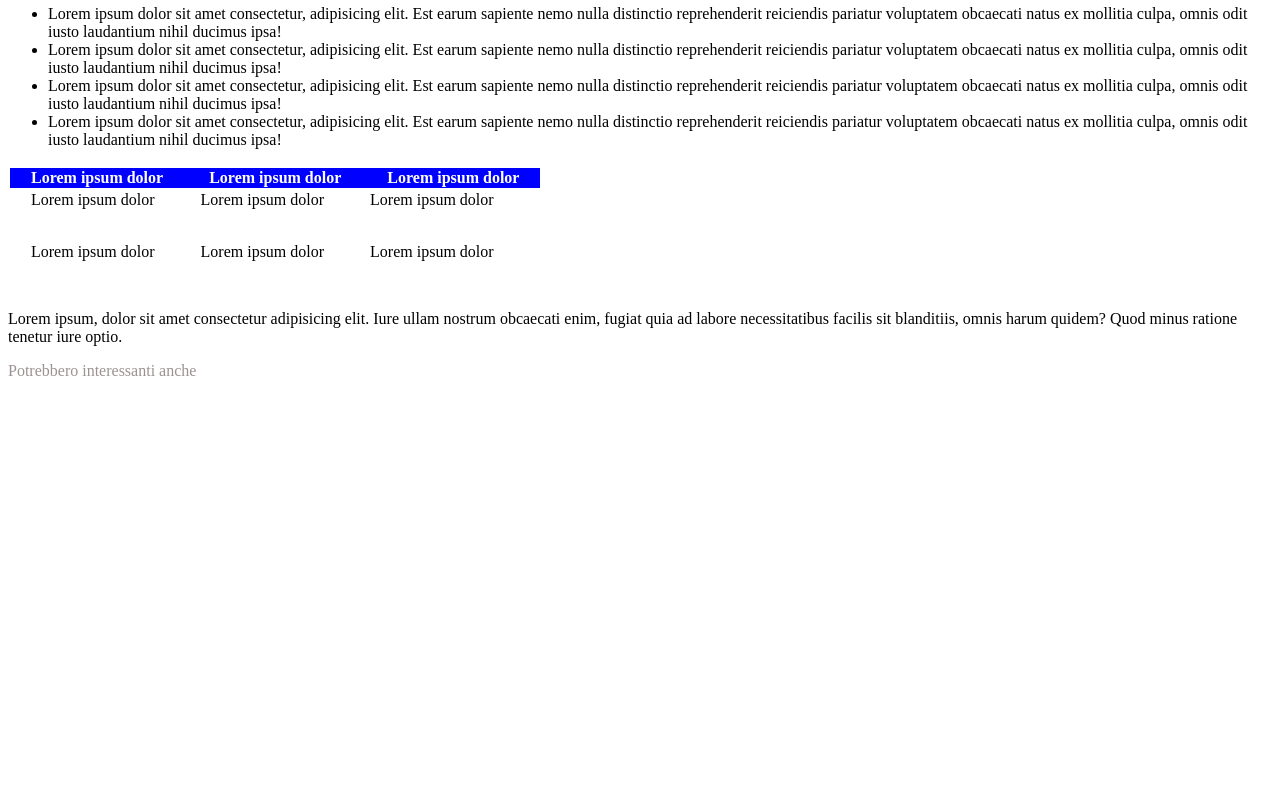
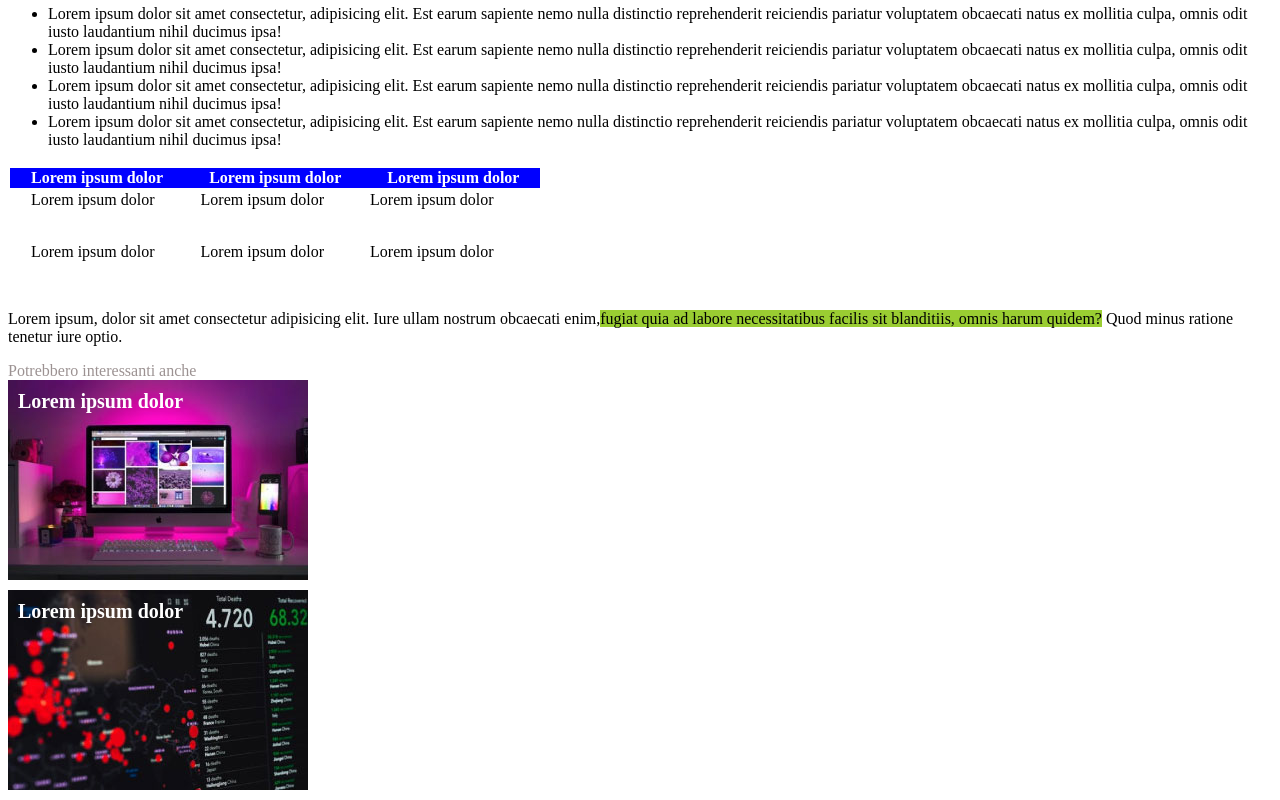
Before and after one commit to marcoroncuzzi02/html-css-booleaner, a plain HTML site: page index.html in a window 1280 px wide. Shown: the part 635-1435 px from the top of the page. Before the commit the page ends 1023 px from the top, so only its background shows below. Drawn offline with Linux system fonts and the light colour scheme.

Commit message:
END: incorrect exercise

```diff
--- a/index.html
+++ b/index.html
@@ -28,13 +28,16 @@
         </div>
     </header>
     <main>
+
         <p>Lorem ipsum dolor sit amet consectetur, adipisicing elit. Sint itaque, illo repellendus quidem ullam quia animi qui dolore porro molestias a enim iste dolorem cum vero aperiam esse ipsum atque.Lorem ipsum dolor sit amet consectetur adipisicing elit. <span class="text-yellow">Sint assumenda vitae id dolores quaerat molestias repudiandae repellendus facilis mollitia cupiditate,</span> quasi consequuntur dolorem ullam libero qui unde vero, esse in.</p>
+
         <ul>
             <li>Lorem ipsum dolor sit amet consectetur, adipisicing elit. Est earum sapiente nemo nulla distinctio reprehenderit reiciendis pariatur voluptatem obcaecati natus ex mollitia culpa, omnis odit iusto laudantium nihil ducimus ipsa!</li>
             <li>Lorem ipsum dolor sit amet consectetur, adipisicing elit. Est earum sapiente nemo nulla distinctio reprehenderit reiciendis pariatur voluptatem obcaecati natus ex mollitia culpa, omnis odit iusto laudantium nihil ducimus ipsa!</li>
             <li>Lorem ipsum dolor sit amet consectetur, adipisicing elit. Est earum sapiente nemo nulla distinctio reprehenderit reiciendis pariatur voluptatem obcaecati natus ex mollitia culpa, omnis odit iusto laudantium nihil ducimus ipsa!</li>
             <li>Lorem ipsum dolor sit amet consectetur, adipisicing elit. Est earum sapiente nemo nulla distinctio reprehenderit reiciendis pariatur voluptatem obcaecati natus ex mollitia culpa, omnis odit iusto laudantium nihil ducimus ipsa!</li>
         </ul>
+
         <table>
             <thead>
                 <tr class="first">
@@ -58,14 +61,22 @@
                 </tr>
             </tfoot>
         </table>
+
         <p>
-            Lorem ipsum, dolor sit amet consectetur adipisicing elit. Iure ullam nostrum obcaecati enim, fugiat quia ad labore necessitatibus facilis sit blanditiis, omnis harum quidem? Quod minus ratione tenetur iure optio.
+            Lorem ipsum, dolor sit amet consectetur adipisicing elit. Iure ullam nostrum obcaecati enim,<span class="text-yellow">fugiat quia ad labore necessitatibus facilis sit blanditiis, omnis harum quidem?</span> Quod minus ratione tenetur iure optio.
         </p>
+
     </main>
     <footer>
         <div class="grey">
             Potrebbero interessanti anche
         </div>
+        <div class="photo-1">
+            <span class="px">Lorem ipsum dolor</span>
+        </div>
+        <div class="photo-2">
+            <span class="px">Lorem ipsum dolor</span>
+        </div>
     </footer>
 </body>
 </html>
--- a/style.css
+++ b/style.css
@@ -43,3 +43,28 @@
 .grey {
     color: rgb(156, 146, 146);
 }
+.photo-1 {
+    color: white;
+    font-weight: bold;
+    font-size: 20px;
+    width: 300px;
+    height: 200px;
+    background-image: url(./img/monitor.jpg);
+    background-repeat: no-repeat;
+    margin-bottom: 10px;
+}
+.photo-2 {
+    color: white;
+    font-weight: bold;
+    font-size: 20px;
+    width: 300px;
+    height: 200px;
+    background-image: url(./img/graph.jpg);
+    background-repeat: no-repeat;
+    margin-bottom: 10px;
+}
+.px {
+    display: inline-block;
+    margin-top: 10px;
+    margin-left: 10px;
+}
```
